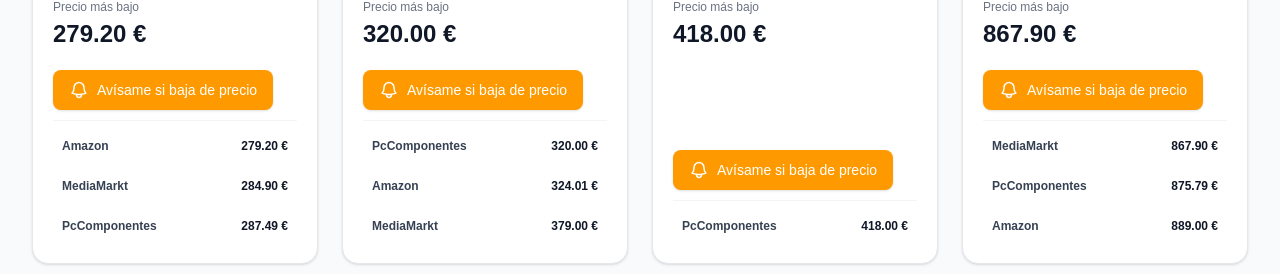
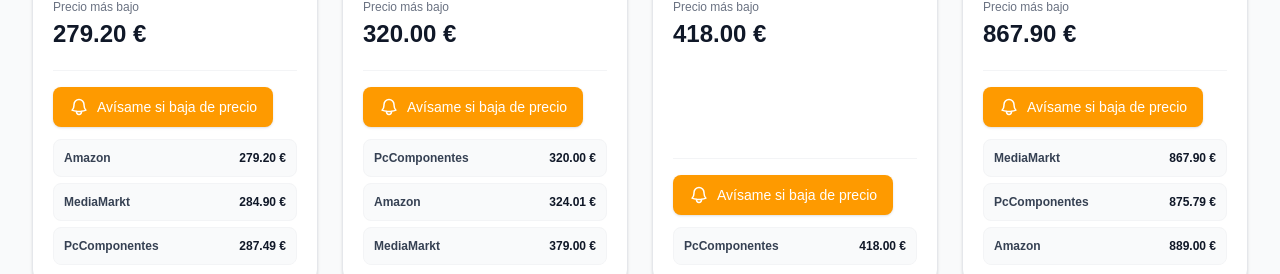
Before and after one commit to almen-web/compara-web, a Next.js app: page / in a window 1280 px wide. Shown: the part 529-803 px from the top of the page. Built offline with nearby package versions, Linux system fonts and the light colour scheme.

Commit message:
Feat: Integrado boton de alerta dentro de cada producto

```diff
--- a/app/page.tsx
+++ b/app/page.tsx
@@ -53,6 +53,7 @@
                 className="bg-white rounded-2xl shadow-sm border border-gray-200 overflow-hidden flex flex-col justify-between p-5 hover:shadow-md transition-shadow"
               >
                 <div>
+                  {/* Imagen del Producto */}
                   <div className="h-48 w-full flex items-center justify-center mb-4 bg-gray-50 rounded-xl overflow-hidden p-2">
                     <img
                       src={product.image}
@@ -61,14 +62,17 @@
                     />
                   </div>
 
+                  {/* Categoría */}
                   <span className="text-xs font-semibold uppercase tracking-wider text-blue-600 bg-blue-50 px-2.5 py-1 rounded-md">
                     {product.category}
                   </span>
 
+                  {/* Nombre del Producto */}
                   <h2 className="text-base font-bold text-gray-900 mt-2 line-clamp-2">
                     {product.name}
                   </h2>
 
+                  {/* Precio Mínimo */}
                   <div className="mt-3">
                     <span className="text-xs text-gray-500">Precio más bajo</span>
                     <p className="text-2xl font-black text-gray-900">
@@ -77,20 +81,20 @@
                   </div>
                 </div>
 
-                {/* Sección de Botones */}
-                <div className="mt-5 space-y-2.5">
-                  {/* Botón de Alerta */}
+                {/* Zona inferior de la tarjeta: Botón e Historial de tiendas */}
+                <div className="mt-5 pt-4 border-t border-gray-100 space-y-3">
+                  {/* Botón de Alerta dentro del Producto */}
                   <PriceAlertModal productName={product.name} />
 
-                  {/* Lista/Detalle de Ofertas */}
-                  <div className="pt-2 border-t border-gray-100 space-y-1.5">
+                  {/* Enlaces y Ofertas por Tienda */}
+                  <div className="space-y-1.5">
                     {product.offers.map((offer, idx) => (
                       <a
                         key={idx}
                         href={offer.affiliateUrl || offer.url || '#'}
                         target="_blank"
                         rel="noopener noreferrer"
-                        className="flex items-center justify-between text-xs p-2 rounded-lg hover:bg-gray-50 transition-colors border border-transparent hover:border-gray-200"
+                        className="flex items-center justify-between text-xs p-2.5 rounded-lg bg-gray-50 hover:bg-gray-100 transition-colors border border-gray-100"
                       >
                         <span className="font-semibold text-gray-700">{offer.store}</span>
                         <span className="font-bold text-gray-900">{offer.price.toFixed(2)} €</span>
```
